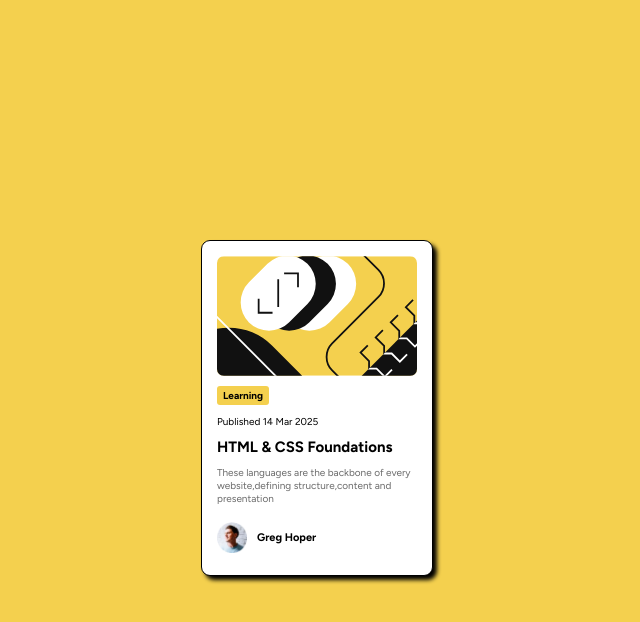
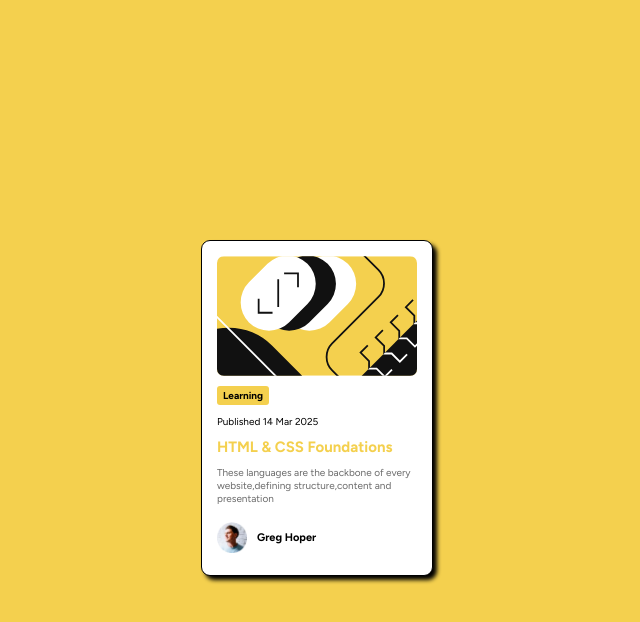
Before and after one commit to thejas2246/Blog-preview-card, a plain HTML site: page index.html in a window 1280 px wide. In both pictures the pointer is over the element "HTML & CSS Foundations". Shown: the whole page, without its empty margins (323-963 px from the left). Drawn offline with Linux system fonts and the light colour scheme.

Commit message:
add hover

```diff
--- a/index.html
+++ b/index.html
@@ -55,6 +55,7 @@
       }
       .text-container {
         width: 200px;
+        display: block;
       }
       .learn-button {
         background-color: hsl(47, 88%, 63%);
@@ -92,6 +93,9 @@
         font-size: 11px;
         font-weight: bold;
       }
+      h2:hover{
+        color:hsl(47, 88%, 63%);
+      }
     </style>
   </head>
   <body>
```
Also changed, not shown: 1 other file.
